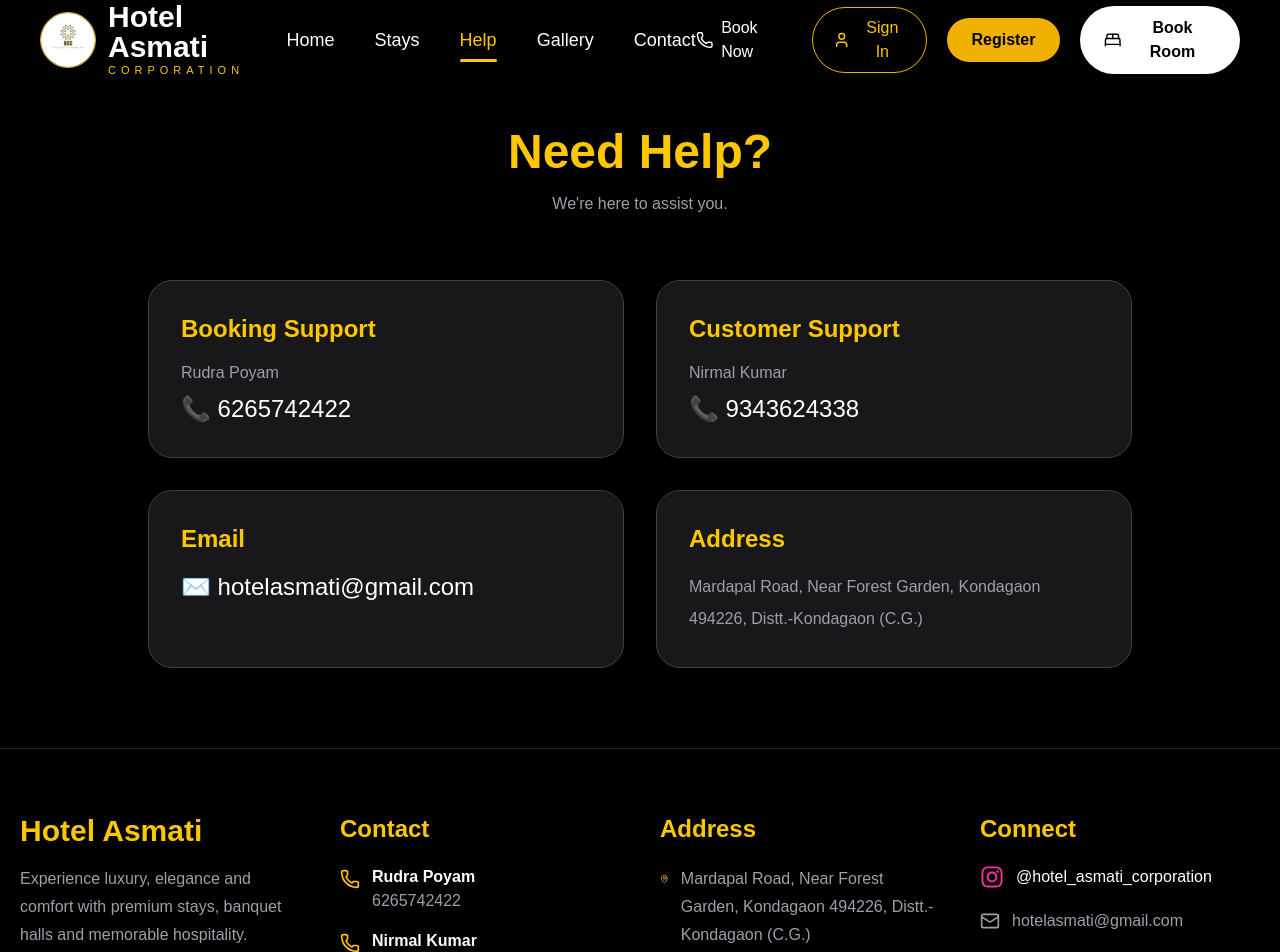
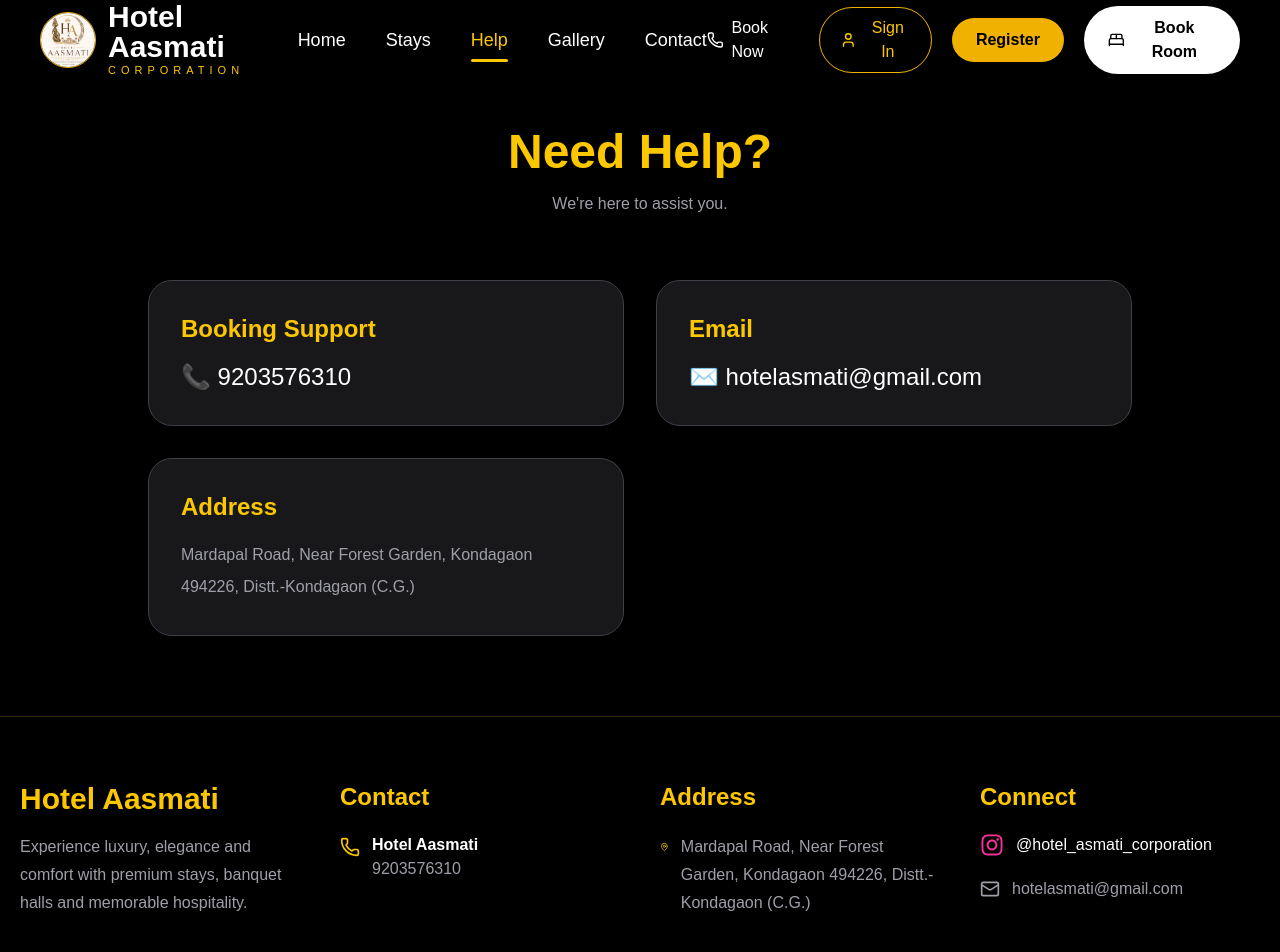
Before and after one commit to AditiGandhi2004/aasmati, a React (Vite) app: page /help in a window 1280 px wide. Shown: the top 952 px of the page. Built offline with nearby package versions, Linux system fonts and the light colour scheme.

Commit message:
Initial commit

```diff
--- a/src/components/Footer.jsx
+++ b/src/components/Footer.jsx
@@ -15,7 +15,7 @@ export default function Footer() {
           {/* Hotel Info */}
           <div>
             <h2 className="text-3xl font-bold text-yellow-400">
-              Hotel Asmati
+              Hotel Aasmati
             </h2>
 
             <p className="text-zinc-400 mt-4 leading-7">
@@ -41,28 +41,14 @@ export default function Footer() {
                   size={20}
                 />
 
-                <div>
-                  <p className="font-semibold">
-                    Rudra Poyam
-                  </p>
-                  <p className="text-zinc-400">
-                    6265742422
-                  </p>
-                </div>
-              </div>
 
-              <div className="flex gap-3">
-                <Phone
-                  className="text-yellow-400 mt-1"
-                  size={20}
-                />
 
                 <div>
                   <p className="font-semibold">
-                    Nirmal Kumar
+                    Hotel Aasmati
                   </p>
                   <p className="text-zinc-400">
-                    9343624338
+                    9203576310
                   </p>
                 </div>
               </div>
--- a/src/components/Navbar.jsx
+++ b/src/components/Navbar.jsx
@@ -77,7 +77,7 @@ export default function Navbar() {
 
           <div>
             <h1 className="text-white font-bold text-2xl xl:text-3xl leading-none">
-              Hotel Asmati
+              Hotel Aasmati
             </h1>
 
             <p className="text-yellow-400 text-[11px] tracking-[5px]">
--- a/src/pages/Booking.jsx
+++ b/src/pages/Booking.jsx
@@ -16,32 +16,39 @@ export default function Booking() {
   const [rooms, setRooms] = useState([
     {
       name: "Standard Room",
-      price: 2499,
+      price: 1500,
       desc: "Comfortable stay",
       quantity: 0,
     },
     {
       name: "Deluxe Room",
-      price: 4499,
+      price: 2000,
       desc: "Luxury comfort",
       quantity: 0,
     },
     {
       name: "Suite Room",
-      price: 7999,
+      price: 3000,
       desc: "Royal experience",
       quantity: 0,
     },
     {
       name: "Banquet Hall",
-      price: 25000,
+      price: 11000,
       desc:
         "For weddings & events",
       quantity: 0,
     },
     {
+      name: "Sun Hall",
+      price: 3000,
+      desc:
+        "Celebrations",
+      quantity: 0,
+    },
+    {
       name: "Lawn Area",
-      price: 15000,
+      price: 3000,
       desc:
         "Outdoor celebrations",
       quantity: 0,
@@ -96,7 +103,7 @@ export default function Booking() {
   );
 
   const gst = Math.floor(
-    subtotal * 0.18
+    subtotal * 0.05
   );
 
   const total =
@@ -293,7 +300,7 @@ export default function Booking() {
 
             <div className="flex justify-between">
               <span>
-                GST (18%)
+                GST (5%)
               </span>
               <span>
                 ₹{gst}
--- a/src/pages/Gallery.jsx
+++ b/src/pages/Gallery.jsx
@@ -13,7 +13,7 @@ const images = [
   "/gallery/9.jpg",
   "/gallery/10.jpg",
   "/gallery/11.jpg",
-  "/gallery/12.jpg",
+
 ];
 
 export default function Gallery() {
--- a/src/pages/Help.jsx
+++ b/src/pages/Help.jsx
@@ -24,27 +24,14 @@ export default function Help() {
             </h2>
 
             <p className="text-zinc-400 mt-4">
-              Rudra Poyam
+
             </p>
 
             <p className="text-2xl mt-2">
-              📞 6265742422
+              📞 9203576310
             </p>
           </div>
 
-          <div className="bg-zinc-900 p-8 rounded-3xl border border-zinc-700">
-            <h2 className="text-2xl font-bold text-yellow-400">
-              Customer Support
-            </h2>
-
-            <p className="text-zinc-400 mt-4">
-              Nirmal Kumar
-            </p>
-
-            <p className="text-2xl mt-2">
-              📞 9343624338
-            </p>
-          </div>
 
           <div className="bg-zinc-900 p-8 rounded-3xl border border-zinc-700">
             <h2 className="text-2xl font-bold text-yellow-400">
--- a/src/pages/Home.jsx
+++ b/src/pages/Home.jsx
@@ -28,7 +28,7 @@ export default function Home() {
           className="relative z-10 text-center px-6"
         >
           <h1 className="text-6xl md:text-8xl font-bold text-yellow-400">
-            Hotel Asmati
+            Hotel Aasmati
           </h1>
 
           <p className="mt-6 text-xl md:text-2xl text-gray-200 max-w-3xl mx-auto">
@@ -86,7 +86,7 @@ export default function Home() {
             </h2>
 
             <p className="mt-8 text-gray-300 text-lg leading-9">
-              Hotel Asmati Corporation provides premium accommodation,
+              Hotel Aasmati Corporation provides premium accommodation,
               banquet halls, restaurant facilities, beautiful lawn areas,
               family rooms, deluxe suites and exceptional hospitality for
               tourists, business travellers and wedding events.
@@ -203,26 +203,20 @@ export default function Home() {
               {
                 name: "Standard Room",
                 image: "/rooms/standard.jpg",
-                price: 2500,
-                guests: "2 Guests",
-                bed: "Queen Bed",
-                size: "250 sq.ft"
+                price: 1500,
+
               },
               {
                 name: "Deluxe Room",
                 image: "rooms/deluxe.jpg",
-                price: 4000,
-                guests: "3 Guests",
-                bed: "King Bed",
-                size: "350 sq.ft"
+                price: 2000,
+
               },
               {
                 name: "Luxury Suite",
                 image: "rooms/suite.jpg",
-                price: 6500,
-                guests: "4 Guests",
-                bed: "King Bed",
-                size: "500 sq.ft"
+                price: 3000,
+
               }
             ].map((room) => (
 
@@ -246,11 +240,7 @@ export default function Home() {
 
                   <div className="mt-5 space-y-2 text-gray-300">
 
-                    <p>👥 {room.guests}</p>
 
-                    <p>🛏 {room.bed}</p>
-
-                    <p>📐 {room.size}</p>
 
                   </div>
 
@@ -295,114 +285,7 @@ export default function Home() {
 
       </section>
 
-      {/* Live Availability */}
 
-      <section className="bg-zinc-950 py-24">
-
-        <div className="max-w-7xl mx-auto px-6">
-
-          <div className="text-center">
-
-            <h2 className="text-5xl font-bold text-yellow-400">
-
-              Today's Availability
-
-            </h2>
-
-            <p className="mt-5 text-gray-400">
-
-              Live room inventory
-
-            </p>
-
-          </div>
-
-          <div className="grid md:grid-cols-2 lg:grid-cols-5 gap-8 mt-16">
-
-            {[
-              {
-                room: "Standard",
-                left: 8,
-                total: 20,
-                color: "bg-green-500"
-              },
-              {
-                room: "Deluxe",
-                left: 5,
-                total: 15,
-                color: "bg-yellow-500"
-              },
-              {
-                room: "Suite",
-                left: 2,
-                total: 8,
-                color: "bg-red-500"
-              },
-              {
-                room: "Banquet",
-                left: "Open",
-                total: "",
-                color: "bg-blue-500"
-              },
-              {
-                room: "Lawn",
-                left: "Open",
-                total: "",
-                color: "bg-emerald-500"
-              }
-            ].map((item) => (
-
-              <motion.div
-                key={item.room}
-                whileHover={{ scale: 1.05 }}
-                className="bg-black rounded-3xl border border-yellow-500/20 p-8 text-center"
-              >
-
-                <h3 className="text-2xl font-bold text-yellow-400">
-
-                  {item.room}
-
-                </h3>
-
-                <div
-                  className={`mt-6 ${item.color} w-24 h-24 rounded-full flex items-center justify-center mx-auto`}
-                >
-
-                  <span className="text-white text-2xl font-bold">
-
-                    {item.left}
-
-                  </span>
-
-                </div>
-
-                {item.total !== "" ? (
-
-                  <p className="mt-6 text-gray-300">
-
-                    {item.left} Rooms Left
-
-                  </p>
-
-                ) : (
-
-                  <p className="mt-6 text-gray-300">
-
-                    Available
-
-                  </p>
-
-                )}
-
-              </motion.div>
-
-            ))}
-
-          </div>
-
-        </div>
-
-      </section>
             {/* Luxury Amenities */}
 
       <section className="py-24 bg-black">
@@ -680,7 +563,7 @@ export default function Home() {
               onClick={() => navigate("/booking")}
               className="mt-8 bg-yellow-500 text-black px-8 py-4 rounded-xl font-bold hover:bg-yellow-400 transition"
             >
-              Reserve Table
+              Opening soon
             </button>
 
           </motion.div>
--- a/src/pages/Stays.jsx
+++ b/src/pages/Stays.jsx
@@ -43,22 +43,18 @@ export default function Stays() {
       desc:
         "Beautiful outdoor celebrations.",
     },
+    {
+      title:
+        "Sun Hall",
+      image: "/rooms/lawn.jpg",
+      desc:
+        "Celebrations.",
+    },
 
 
-    {
-      title:
-        "Reception",
-      image: "/stays8.jpg",
-      desc:
-        "Premium event experience.",
-    },
-    {
-      title:
-        "Waiting area",
-      image: "/stays9.jpg",
-      desc:
-        "Comfortable stay for families.",
-    },
+
+
+
 
 
   ];
--- a/src/pages/contact.jsx
+++ b/src/pages/contact.jsx
@@ -23,7 +23,7 @@ export default function Contact() {
           <div className="bg-zinc-900 rounded-3xl p-8">
 
             <h2 className="text-3xl font-bold mb-8">
-              Hotel Asmati Corporation
+              Hotel Aasmati Corporation
             </h2>
 
             <div className="space-y-8">
@@ -37,15 +37,10 @@ export default function Contact() {
                     Booking Contact
                   </h3>
 
-                  <p>Rudra Poyam</p>
 
-                  <p>6265742422</p>
+                  <p>Hotel Aasmati</p>
 
-                  <br />
-
-                  <p>Nirmal Kumar</p>
-
-                  <p>9343624338</p>
+                  <p>9203576310</p>
 
                 </div>
 
```
Also changed, not shown: public/logo.png, src/assets/logo.png.
